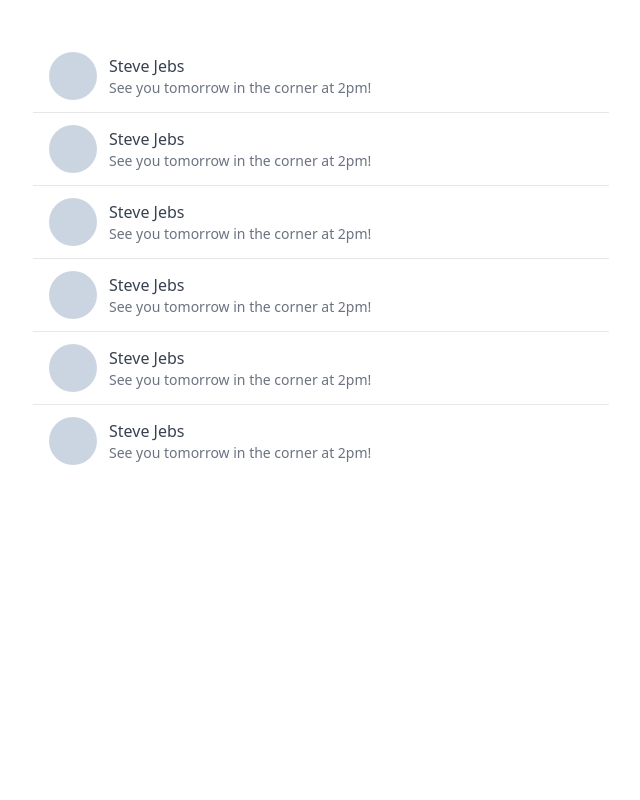
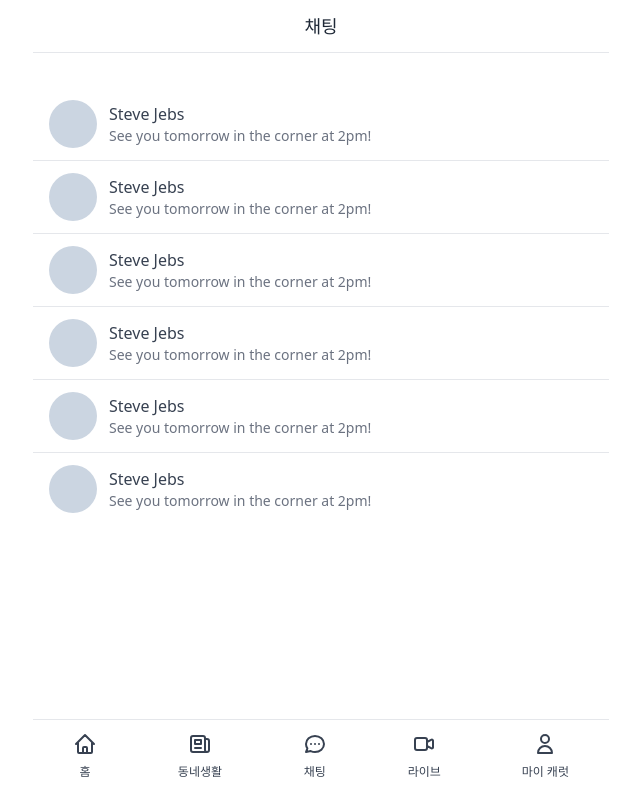
Before and after one commit to PanicBear/IWIL-carrot-market, a Next.js app: page /chats in a window 1280 px wide. Shown: the whole page, without its empty margins (319-959 px from the left). Built offline with nearby package versions, Linux system fonts and the light colour scheme.

Commit message:
style(layout): add layouts where pages need tab bar

```diff
--- a/pages/chats/index.tsx
+++ b/pages/chats/index.tsx
@@ -1,7 +1,9 @@
 import type { NextPage } from 'next';
+import Layout from '../../components/layout';
 
 const Chats: NextPage = () => {
   return (
+    <Layout title="채팅" hasTabBar>
       <div className="py-10  divide-y-[1px]">
         {[1, 1, 1, 1, 1, 1].map((_, i) => {
           return (
@@ -15,6 +17,7 @@ const Chats: NextPage = () => {
           );
         })}
       </div>
+    </Layout>
   );
 };
 
--- a/pages/community/index.tsx
+++ b/pages/community/index.tsx
@@ -1,7 +1,9 @@
 import type { NextPage } from 'next';
+import Layout from '../../components/layout';
 
 const Community: NextPage = () => {
   return (
+    <Layout title="동네생활" hasTabBar>
       <div className="py-10 space-y-8">
         {[1, 2, 3, 4, 5, 6].map((_, i) => (
           <div key={i} className="flex cursor-pointer flex-col items-start">
@@ -70,6 +72,7 @@ const Community: NextPage = () => {
           </svg>
         </button>
       </div>
+    </Layout>
   );
 };
 
--- a/pages/profile/index.tsx
+++ b/pages/profile/index.tsx
@@ -1,7 +1,9 @@
 import type { NextPage } from 'next';
+import Layout from '../../components/layout';
 
 const Profile: NextPage = () => {
   return (
+    <Layout title="마이 캐럿" hasTabBar>
       <div className="py-10 px-4">
         <div className="flex items-center space-x-3">
           <div className="w-16 h-16 bg-slate-500 rounded-full" />
@@ -126,15 +128,16 @@ const Profile: NextPage = () => {
           <div className="mt-4 text-gray-600 text-sm">
             <p>
               Lorem Ipsum is simply dummy text of the printing and typesetting industry. Lorem Ipsum has been the
-            industry&apos;s standard dummy text ever since the 1500s, when an unknown printer took a galley of type and
-            scrambled it to make a type specimen book. It has survived not only five centuries, but also the leap into
-            electronic typesetting, remaining essentially unchanged. It was popularised in the 1960s with the release of
-            Letraset sheets containing Lorem Ipsum passages, and more recently with desktop publishing software like
-            Aldus PageMaker including versions of Lorem Ipsum.
+              industry&apos;s standard dummy text ever since the 1500s, when an unknown printer took a galley of type
+              and scrambled it to make a type specimen book. It has survived not only five centuries, but also the leap
+              into electronic typesetting, remaining essentially unchanged. It was popularised in the 1960s with the
+              release of Letraset sheets containing Lorem Ipsum passages, and more recently with desktop publishing
+              software like Aldus PageMaker including versions of Lorem Ipsum.
             </p>
           </div>
         </div>
       </div>
+    </Layout>
   );
 };
 
```
Lines whose indentation alone changed are shown as unchanged.
